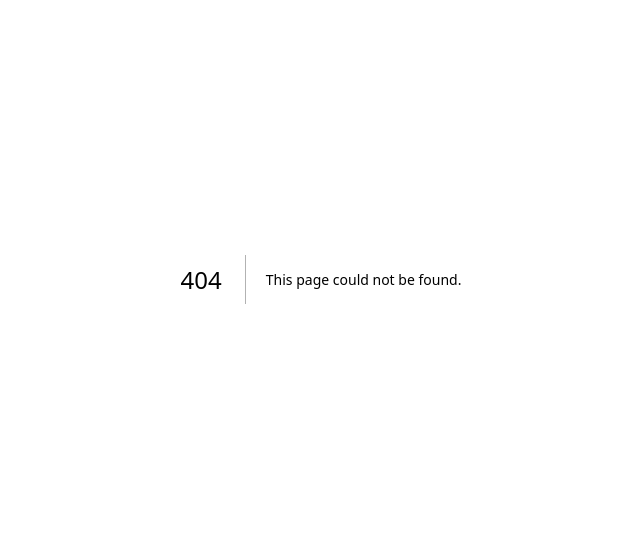
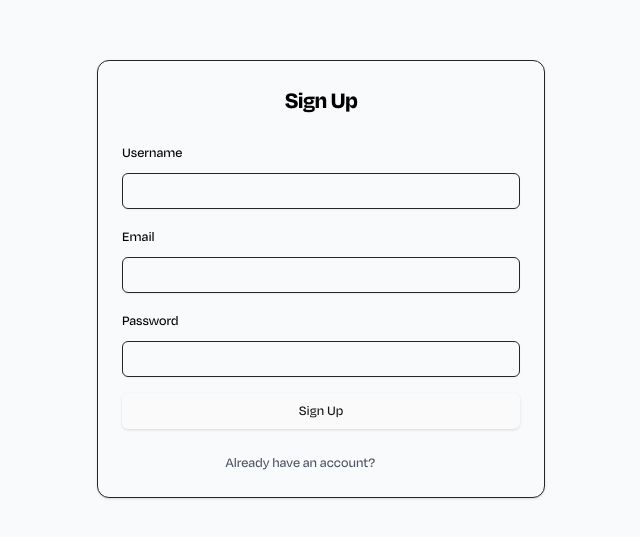
Before and after one commit to subhraneel2005/StudyChan, a Next.js app in the folder frontend/: page /signup in a window 1280 px wide. Before the commit this address had no page. Shown: the part 121-658 px from the top of the page, without its empty margins (319-959 px from the left). Built offline with nearby package versions, Linux system fonts and the light colour scheme; no server answers.

Commit message:
implement signup functionality with form validation and error handling; add CORS support in backend; update Navbar for navigation

```diff
--- a/frontend/package.json
+++ b/frontend/package.json
@@ -10,6 +10,7 @@
   },
   "dependencies": {
     "@radix-ui/react-dialog": "^1.1.5",
+    "@radix-ui/react-label": "^2.1.1",
     "@radix-ui/react-menubar": "^1.1.5",
     "@radix-ui/react-slot": "^1.1.1",
     "class-variance-authority": "^0.7.1",
--- /dev/null
+++ b/frontend/src/app/signin/page.tsx
@@ -0,0 +1,7 @@
+import React from 'react'
+
+export default function page() {
+  return (
+    <div>page</div>
+  )
+}
--- /dev/null
+++ b/frontend/src/app/signup/page.tsx
@@ -0,0 +1,8 @@
+import SignUp from '@/components/SignUp'
+import React from 'react'
+
+export default function page() {
+  return (
+    <SignUp/>
+  )
+}
--- a/frontend/src/components/Navbar.tsx
+++ b/frontend/src/components/Navbar.tsx
@@ -1,3 +1,5 @@
+'use client'
+
 import React from 'react'
 import { Button } from './ui/button'
 import {
@@ -8,9 +10,13 @@ import {
     MenubarItem,
 } from "@/components/ui/menubar"
 import MoileNav from './MoileNav'
+import { useRouter } from 'next/navigation'
 
 export default function Navbar() {
-  return (
+
+    const router = useRouter();
+
+    return (
     <main>
     <div className='w-full px-6 py-8 hidden lg:flex justify-evenly'>
         <span className='text-lg font-bold'>StudyChan .</span>
@@ -42,7 +48,7 @@ export default function Navbar() {
                 </MenubarContent>
             </MenubarMenu>
         </Menubar>
-        <Button size='sm'>Signin</Button>
+        <Button onClick={() => router.push('/signup')} size='sm'>Signin</Button>
     </div>
     <MoileNav/>
     </main>
--- a/frontend/src/components/SignUp.tsx
+++ b/frontend/src/components/SignUp.tsx
@@ -1,7 +1,130 @@
-import React from 'react'
+"use client"
+
+import { useState } from "react"
+import { useRouter } from "next/navigation"
+import Link from "next/link"
+import { Button } from "@/components/ui/button"
+import { Input } from "@/components/ui/input"
+import { Card, CardHeader, CardTitle, CardContent, CardFooter } from "@/components/ui/card"
+import { Alert, AlertDescription } from "@/components/ui/alert"
+import { Label } from "@/components/ui/label"
+import {  LoaderPinwheel } from "lucide-react"
 
 export default function SignUp() {
+  const [username, setUsername] = useState("")
+  const [email, setEmail] = useState("")
+  const [password, setPassword] = useState("")
+  const [error, setError] = useState("")
+  const [isLoading, setIsLoading] = useState(false)
+
+  const bc = process.env.BACKEND_URL
+
+  const router = useRouter()
+
+  const handleSubmit = async (e: React.FormEvent) => {
+    e.preventDefault()
+    setError("")
+    setIsLoading(true)
+
+    try {
+      const response = await fetch('http://localhost:3000/api/studychan/signup', {
+        method: "POST",
+        headers: {
+          "Content-Type": "application/json",
+        },
+        body: JSON.stringify({
+          username,
+          email,
+          password,
+        }),
+      })
+
+      const data = await response.json()
+
+      if (!response.ok) {
+        throw new Error(data.message || "Signup failed")
+      }
+
+      router.push("/chat")
+    } catch (err) {
+      setError((err as Error).message);
+    } finally {
+      setIsLoading(false)
+    }
+  }
+
   return (
-    <div>SignUp</div>
+    <div className="min-h-screen flex items-center justify-center bg-gray-50 py-12 px-4 sm:px-6 lg:px-8">
+      <Card className="max-w-md w-full bg-inherit text-black">
+        <CardHeader className="space-y-1">
+          <CardTitle className="text-2xl text-center font-bold">
+            Sign Up
+          </CardTitle>
+        </CardHeader>
+        <CardContent>
+          <form className="space-y-4" onSubmit={handleSubmit}>
+            {error && (
+              <Alert variant="destructive">
+                <AlertDescription>{error}</AlertDescription>
+              </Alert>
+            )}
+            <div className="space-y-2">
+              <Label htmlFor="username">Username</Label>
+              <Input
+                id="username"
+                type="text"
+                value={username}
+                onChange={(e) => setUsername(e.target.value)}
+                required
+                disabled={isLoading}
+              />
+            </div>
+            <div className="space-y-2">
+              <Label htmlFor="email">Email</Label>
+              <Input
+                id="email"
+                type="email"
+                value={email}
+                onChange={(e) => setEmail(e.target.value)}
+                required
+                disabled={isLoading}
+              />
+            </div>
+            <div className="space-y-2">
+              <Label htmlFor="password">Password</Label>
+              <Input
+                id="password"
+                type="password"
+                value={password}
+                onChange={(e) => setPassword(e.target.value)}
+                required
+                disabled={isLoading}
+              />
+            </div>
+            <Button
+              type="submit"
+              className="w-full"
+              disabled={isLoading}
+            >
+              {isLoading && (
+                <LoaderPinwheel className="mr-2 h-4 w-4 animate-spin" />
+              )}
+              Sign Up
+            </Button>
+          </form>
+        </CardContent>
+        <CardFooter>
+          <p className="text-center text-sm text-gray-600 w-full">
+            Already have an account?{" "}
+            <Link
+              href="/signin"
+              className="font-medium text-primary hover:text-primary/90"
+            >
+              Sign in
+            </Link>
+          </p>
+        </CardFooter>
+      </Card>
+    </div>
   )
 }
--- /dev/null
+++ b/frontend/src/components/ui/alert.tsx
@@ -0,0 +1,59 @@
+import * as React from "react"
+import { cva, type VariantProps } from "class-variance-authority"
+
+import { cn } from "@/lib/utils"
+
+const alertVariants = cva(
+  "relative w-full rounded-lg border px-4 py-3 text-sm [&>svg+div]:translate-y-[-3px] [&>svg]:absolute [&>svg]:left-4 [&>svg]:top-4 [&>svg]:text-foreground [&>svg~*]:pl-7",
+  {
+    variants: {
+      variant: {
+        default: "bg-background text-foreground",
+        destructive:
+          "border-destructive/50 text-destructive dark:border-destructive [&>svg]:text-destructive",
+      },
+    },
+    defaultVariants: {
+      variant: "default",
+    },
+  }
+)
+
+const Alert = React.forwardRef<
+  HTMLDivElement,
+  React.HTMLAttributes<HTMLDivElement> & VariantProps<typeof alertVariants>
+>(({ className, variant, ...props }, ref) => (
+  <div
+    ref={ref}
+    role="alert"
+    className={cn(alertVariants({ variant }), className)}
+    {...props}
+  />
+))
+Alert.displayName = "Alert"
+
+const AlertTitle = React.forwardRef<
+  HTMLParagraphElement,
+  React.HTMLAttributes<HTMLHeadingElement>
+>(({ className, ...props }, ref) => (
+  <h5
+    ref={ref}
+    className={cn("mb-1 font-medium leading-none tracking-tight", className)}
+    {...props}
+  />
+))
+AlertTitle.displayName = "AlertTitle"
+
+const AlertDescription = React.forwardRef<
+  HTMLParagraphElement,
+  React.HTMLAttributes<HTMLParagraphElement>
+>(({ className, ...props }, ref) => (
+  <div
+    ref={ref}
+    className={cn("text-sm [&_p]:leading-relaxed", className)}
+    {...props}
+  />
+))
+AlertDescription.displayName = "AlertDescription"
+
+export { Alert, AlertTitle, AlertDescription }
--- /dev/null
+++ b/frontend/src/components/ui/label.tsx
@@ -0,0 +1,26 @@
+"use client"
+
+import * as React from "react"
+import * as LabelPrimitive from "@radix-ui/react-label"
+import { cva, type VariantProps } from "class-variance-authority"
+
+import { cn } from "@/lib/utils"
+
+const labelVariants = cva(
+  "text-sm font-medium leading-none peer-disabled:cursor-not-allowed peer-disabled:opacity-70"
+)
+
+const Label = React.forwardRef<
+  React.ElementRef<typeof LabelPrimitive.Root>,
+  React.ComponentPropsWithoutRef<typeof LabelPrimitive.Root> &
+    VariantProps<typeof labelVariants>
+>(({ className, ...props }, ref) => (
+  <LabelPrimitive.Root
+    ref={ref}
+    className={cn(labelVariants(), className)}
+    {...props}
+  />
+))
+Label.displayName = LabelPrimitive.Root.displayName
+
+export { Label }
```
Also changed, not shown: 2 other files (tests, documents, lock files or other folders).
